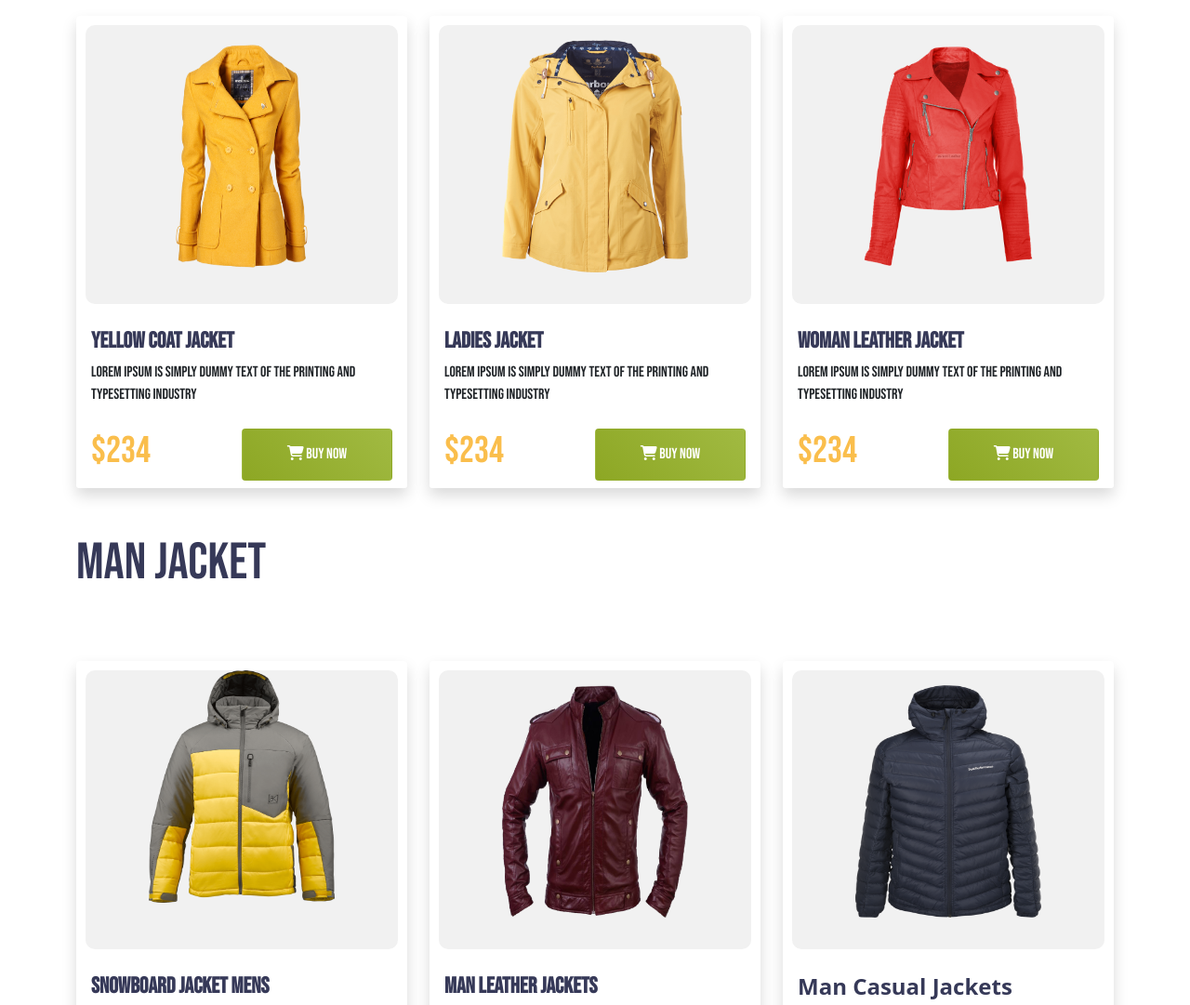
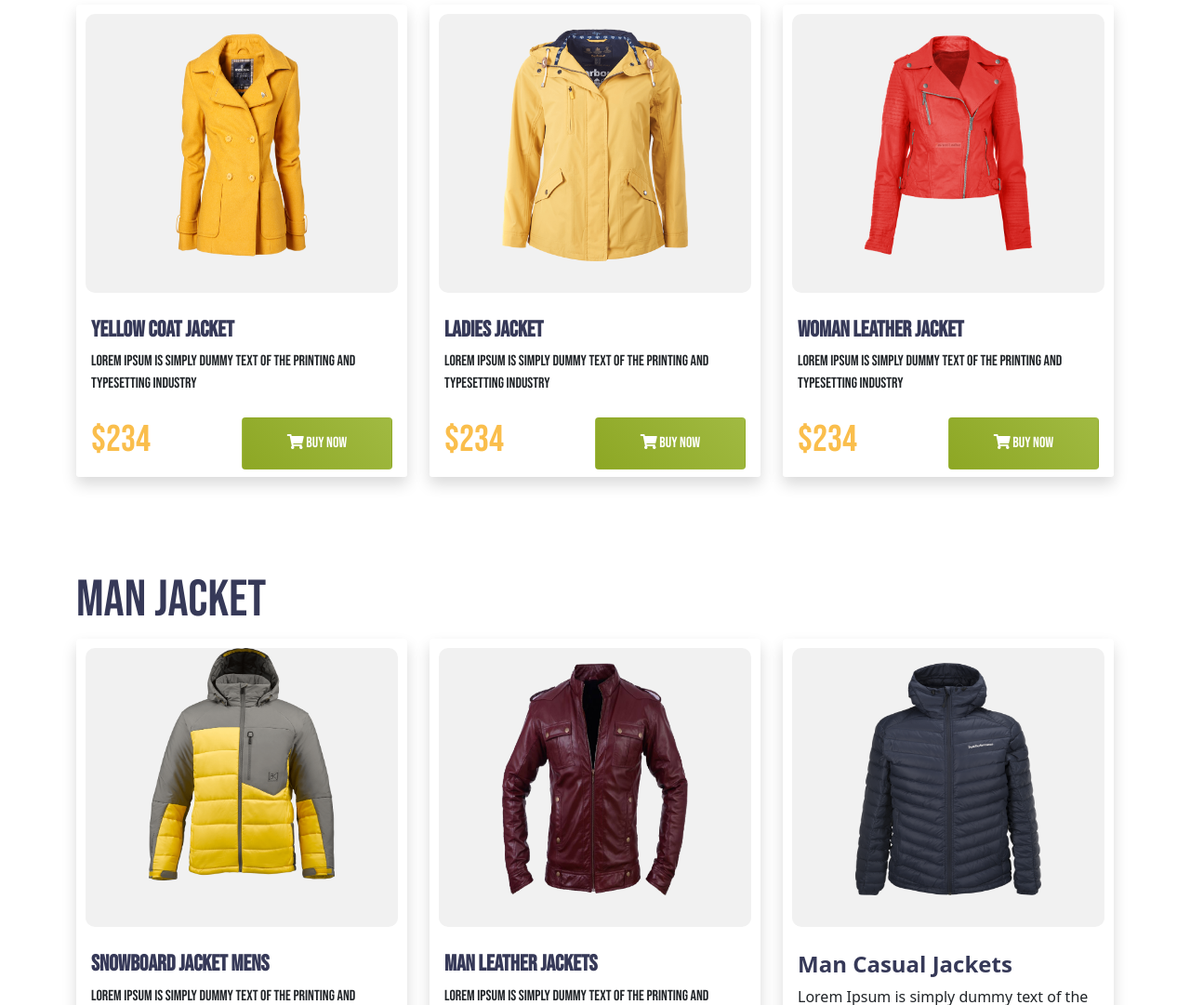
Before and after one commit to MdMasudSultan/Assignment-2-, a plain HTML site: page index.html in a window 1280 px wide. Shown: the part 787-1868 px from the top of the page at 93% size. Drawn offline with Linux system fonts and the light colour scheme.

Commit message:
abar push

```diff
--- a/index.html
+++ b/index.html
@@ -5,6 +5,8 @@
     <meta name="viewport" content="width=device-width, initial-scale=1.0">
     <link rel="preconnect" href="https://fonts.gstatic.com">
 <link href="https://fonts.googleapis.com/css2?family=Bebas+Neue&display=swap" rel="stylesheet">
+
+<link rel="stylesheet"href="https://use.fontawesome.com/releases/v5.6.1/css/all.css"/>
 
     <link rel="stylesheet" href="style.css">
     <link rel="stylesheet" href="css/bootstrap.min.css">
@@ -55,7 +57,8 @@
                     <p id="font-famm" class="fs-5 fw-normal">Lorem Ipsum is simply dummy text of
 
                       and typesetting industry</p>
-                      <button id="font-famm"  type="button"  class="btn btn-buy w-50 p-2 text-white" ><i class="fas fa-shopping-cart"></i> BUY NOW</button>
+                      <button id="font-famm"  type="button"  class="btn btn-buy w-50 p-2 text-white" >
+                        <i class="fas fa-shopping-cart"></i> BUY NOW</button>
                     </div>
                   <div  class="col-md-8"><img class="float-end " style="width: 500px; margin-top: 0px;" src="Image/green.png" alt="">
 
@@ -66,10 +69,10 @@
         </section>
 
         <!-- woman jakit -->
-        <section>
+        <section id="last-mairgin">
           <div class="container mt-5">
             <h1 id="font-famm" class="weight bebas">W0Man Jacket</h1>
-            <div class="row row-cols-1 row-cols-md-3 g-4 mt-5">
+            <div class="row row-cols-1 row-cols-md-3 g-4 ">
               <!-- woman jacket-1  -->
               <div class="col-md-4 rounded">
                 <div class="card h-100 shadow border-0 rounded ">
@@ -127,10 +130,10 @@
           </div>
         </section>
     <!-- Men jacket  -->
-    <section>
+    <section id="last-mairgin">
       <div class="container mt-5">
         <h1 id="font-famm" class="weight bebas">Man Jacket</h1>
-        <div class="row row-cols-1 row-cols-md-3 g-4 mt-5">
+        <div class="row row-cols-1 row-cols-md-3 g-4 ">
           <!-- man jacket-1  -->
           <div class="col-md-4">
             <div class="card h-100 shadow border-0">
@@ -187,7 +190,7 @@
     <!-- find the perfect fact  -->
     <section>
       <div class="container mt-5 mb-5">
-       <div class="row">
+       <div class="row" id="last-mairgin">
          <div class="col-md-5">
            <!-- card num-1  -->
           <div id="card-border" class="card mb-3" style="max-width: 540px;">
@@ -249,6 +252,6 @@
 
 
 <script src="js/bootstrap.min.js"></script>
-<script src="https://kit.fontawesome.com/fde1085e5b.js" crossorigin="anonymous"></script>
+<!-- <script src="https://kit.fontawesome.com/fde1085e5b.js" crossorigin="anonymous"></script> -->
 </body>
 </html>
--- a/style.css
+++ b/style.css
@@ -60,3 +60,7 @@
     border: 0;
     background-color: white;
 }
+
+#last-mairgin {
+    margin-top: 100px;
+}
```
